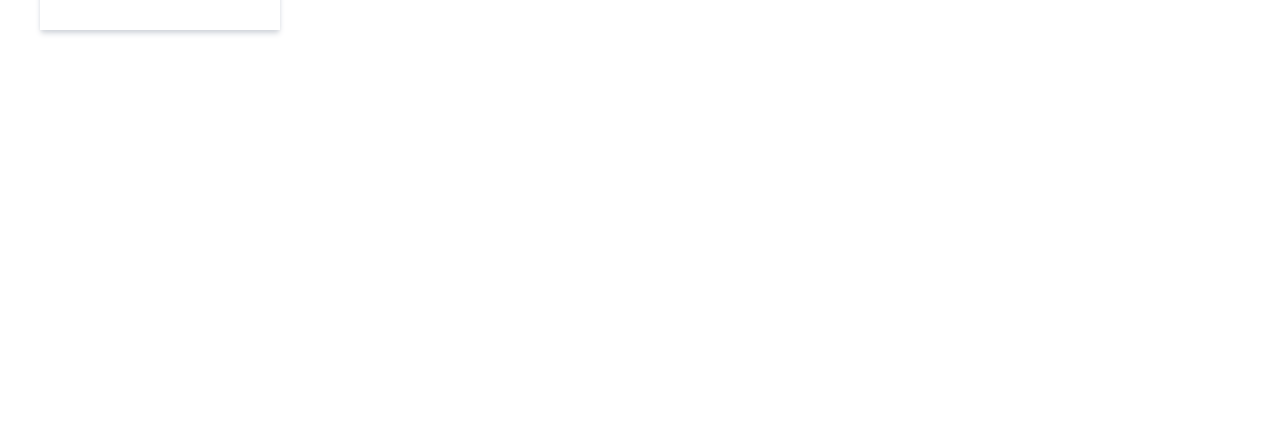
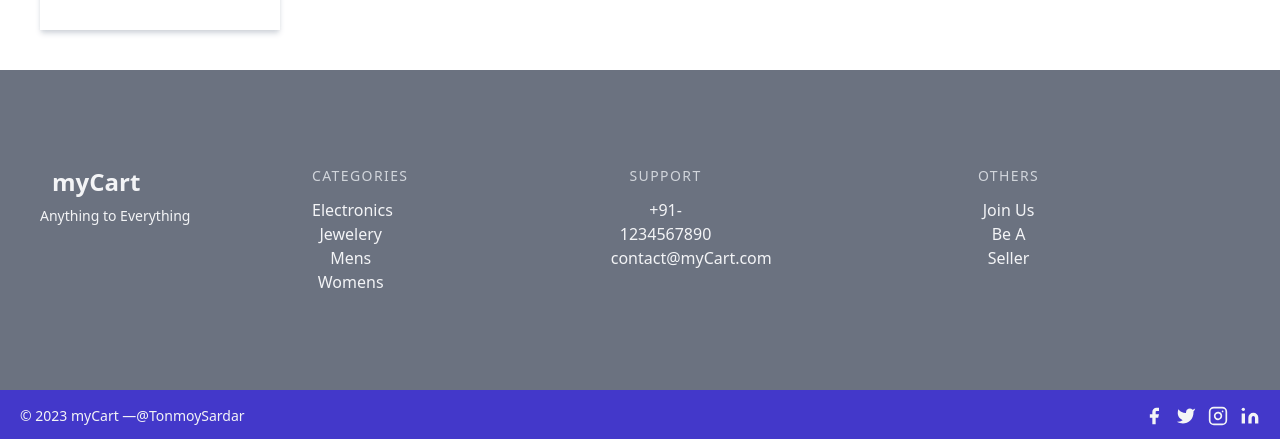
Before and after one commit to tonmoysardar11/ecommerce-website-with-redux, a React (Create React App) app: page /womens in a window 1280 px wide. Shown: the part 394-833 px from the top of the page. Before the commit the page ends 800 px from the top, so only its background shows below. Built offline with nearby package versions, Linux system fonts and the light colour scheme; no server answers.

Commit message:
footer added

```diff
--- a/src/App.js
+++ b/src/App.js
@@ -5,6 +5,7 @@
 import { BrowserRouter,Routes,Route } from 'react-router-dom';
 import Home from './components/pages/Home';
 import Category from './components/pages/Category';
+import Footer from './components/layout/Footer';
 
 
 function App() {
@@ -22,6 +23,7 @@
         <Route exact path='/mens' element={<Category input="men's clothing"/>}/>
         <Route exact path='/womens' element={<Category input="women's clothing"/>}/>
       </Routes>
+      <Footer/>
 
 
     </BrowserRouter>
--- /dev/null
+++ b/src/components/layout/Footer.js
@@ -0,0 +1,94 @@
+import React from 'react'
+import { Link } from 'react-router-dom'
+
+const Footer = () => {
+  return (
+    <footer class="text-gray-100 body-font ">
+  <div class="bg-gray-500 container px-5 py-24 mx-auto flex md:items-center lg:items-start md:flex-row md:flex-nowrap flex-wrap flex-col px-3 md:px-5 lg:px-10 xl:px-15">
+    <div class="w-64 flex-shrink-0 md:mx-0 mx-auto text-center md:text-left md:mt-0 mt-10 ">
+      <Link to='/' class="flex title-font font-medium items-center md:justify-start justify-center text-gray-300">
+      <span className="ml-3 text-2xl text-gray-100 font-semibold cursor-pointer">myCart</span>
+      </Link>
+      <p class="mt-2 text-sm text-gray-100">Anything to Everything</p>
+    </div>
+    <div class="flex-grow flex flex-wrap md:pr-20 -mb-10 text-center">
+      <div class="md:w-1/2 w-full px-4">
+        <h2 class="title-font font-medium text-gray-300 tracking-widest text-sm mb-3">CATEGORIES</h2>
+        <nav class="list-none mb-10">
+          <li>
+            <Link to='/electronics' class="text-gray-100 hover:text-gray-800">Electronics</Link>
+          </li>
+          <li>
+            <Link to='/jewelery' class="text-gray-100 hover:text-gray-800">Jewelery</Link>
+          </li>
+          <li>
+            <Link to='/mens' class="text-gray-100 hover:text-gray-800">Mens</Link>
+          </li>
+          <li>
+            <Link to='/womens' class="text-gray-100 hover:text-gray-800">Womens</Link>
+          </li>
+        </nav>
+      </div>
+    </div>
+    <div class="flex-grow flex flex-wrap md:pr-20 -mb-10 text-center">
+      <div class="md:w-1/2 w-full px-4">
+        <h2 class="title-font font-medium text-gray-300 tracking-widest text-sm mb-3">SUPPORT</h2>
+        <nav class="list-none mb-10">
+          <li>
+            <Link to='' class="text-gray-100 hover:text-gray-800">+91-1234567890</Link>
+          </li>
+          <li>
+            <Link to='' class="text-gray-100 hover:text-gray-800">contact@myCart.com</Link>
+          </li>
+        </nav>
+      </div>
+    </div>
+    <div class="flex-grow flex flex-wrap md:pr-20 -mb-10 text-center">
+      <div class="md:w-1/2 w-full px-4">
+        <h2 class="title-font font-medium text-gray-300 tracking-widest text-sm mb-3">OTHERS</h2>
+        <nav class="list-none mb-10">
+          <li>
+            <Link to='' class="text-gray-100 hover:text-gray-800">Join Us</Link>
+          </li>
+          <li>
+            <Link to='' class="text-gray-100 hover:text-gray-800">Be A Seller</Link>
+          </li>
+        </nav>
+      </div>
+    </div>
+  </div>
+  <div class="bg-indigo-700 ">
+    <div class="container mx-auto py-4 px-5 flex flex-wrap flex-col sm:flex-row">
+      <p class="text-gray-100 text-sm text-center sm:text-left">© 2023 myCart —@TonmoySardar
+      </p>
+      <span class="inline-flex sm:ml-auto sm:mt-0 mt-2 justify-center sm:justify-start">
+        <Link class="text-gray-100">
+          <svg fill="currentColor" stroke-linecap="round" stroke-linejoin="round" stroke-width="2" class="w-5 h-5" viewBox="0 0 24 24">
+            <path d="M18 2h-3a5 5 0 00-5 5v3H7v4h3v8h4v-8h3l1-4h-4V7a1 1 0 011-1h3z"></path>
+          </svg>
+        </Link>
+        <Link class="ml-3 text-gray-100">
+          <svg fill="currentColor" stroke-linecap="round" stroke-linejoin="round" stroke-width="2" class="w-5 h-5" viewBox="0 0 24 24">
+            <path d="M23 3a10.9 10.9 0 01-3.14 1.53 4.48 4.48 0 00-7.86 3v1A10.66 10.66 0 013 4s-4 9 5 13a11.64 11.64 0 01-7 2c9 5 20 0 20-11.5a4.5 4.5 0 00-.08-.83A7.72 7.72 0 0023 3z"></path>
+          </svg>
+        </Link>
+        <Link class="ml-3 text-gray-100">
+          <svg fill="none" stroke="currentColor" stroke-linecap="round" stroke-linejoin="round" stroke-width="2" class="w-5 h-5" viewBox="0 0 24 24">
+            <rect width="20" height="20" x="2" y="2" rx="5" ry="5"></rect>
+            <path d="M16 11.37A4 4 0 1112.63 8 4 4 0 0116 11.37zm1.5-4.87h.01"></path>
+          </svg>
+        </Link>
+        <Link class="ml-3 text-gray-100">
+          <svg fill="currentColor" stroke="currentColor" stroke-linecap="round" stroke-linejoin="round" stroke-width="0" class="w-5 h-5" viewBox="0 0 24 24">
+            <path stroke="none" d="M16 8a6 6 0 016 6v7h-4v-7a2 2 0 00-2-2 2 2 0 00-2 2v7h-4v-7a6 6 0 016-6zM2 9h4v12H2z"></path>
+            <circle cx="4" cy="4" r="2" stroke="none"></circle>
+          </svg>
+        </Link>
+      </span>
+    </div>
+  </div>
+</footer>
+  )
+}
+
+export default Footer
```
